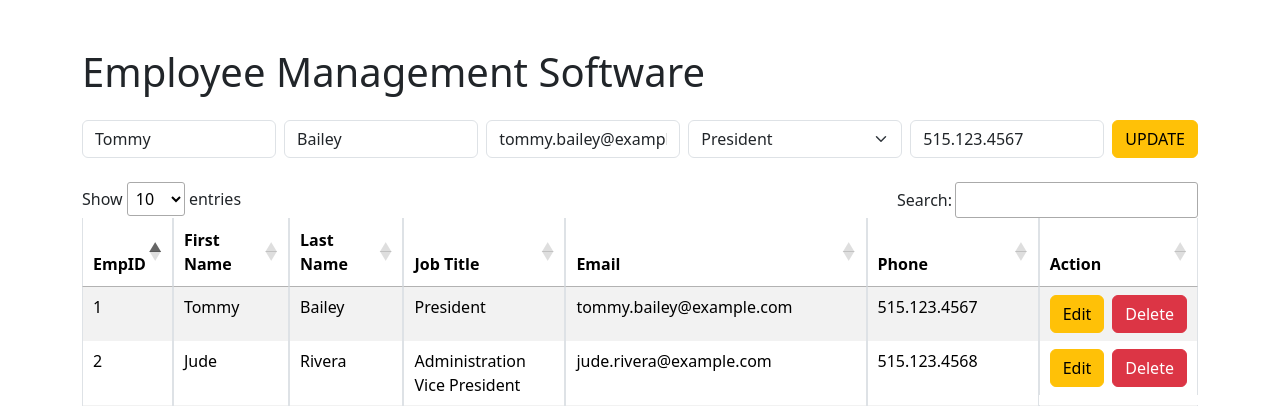
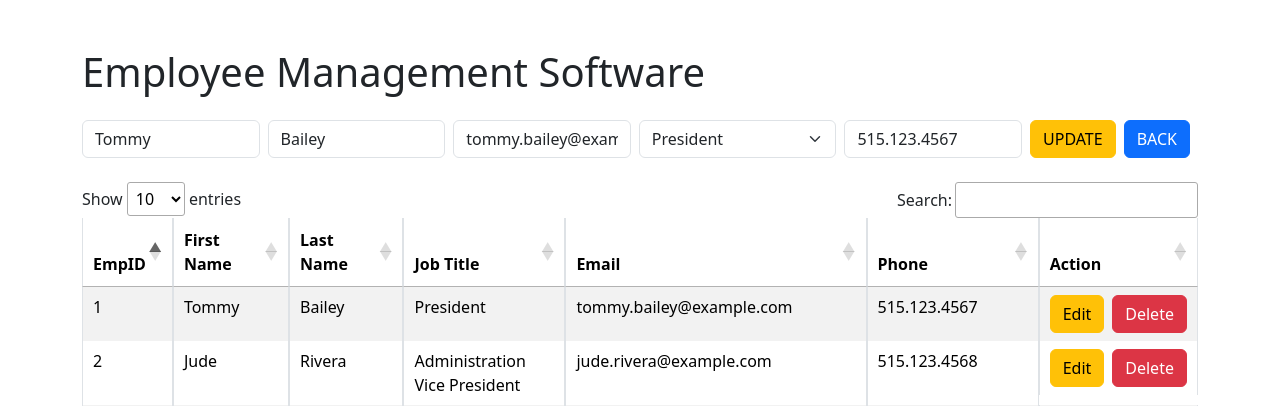
Before and after one commit to lonewanderer27/employeesCRUD, a PHP site: page /index.php?token=1 in a window 1280 px wide. Shown: the top 406 px of the page. Run offline with PHP 8.4, Linux system fonts and the light colour scheme; data comes from the database, SQL or seed files in the repository; data that the repository does not hold is empty; some libraries are stand-ins or nearby versions.

Commit message:
feat: add back button

```diff
--- a/index.php
+++ b/index.php
@@ -76,10 +76,15 @@ if (isset($id)) {
             <input type="text" name="phone" placeholder="Enter Contact No" value="<?= $phone ?>" required
                    class="form-control me-2"><br/>
         </div>
-        <div class="d-flex flex-column justify-content-center">
-            <button class="btn <?= (isset($id)) ? 'btn-warning' : 'btn-primary' ?>">
+        <div class="d-flex justify-content-center">
+            <button class="btn me-2 <?= (isset($id)) ? 'btn-warning' : 'btn-primary' ?>">
                 <?= (isset($id)) ? 'UPDATE' : 'SAVE' ?>
             </button>
+            <?php if(isset($id)): ?>
+                <a class="btn btn-primary me-2" href="/index.php">
+                    BACK
+                </a>
+            <?php endif; ?>
         </div>
     </form>
 </div>
```
